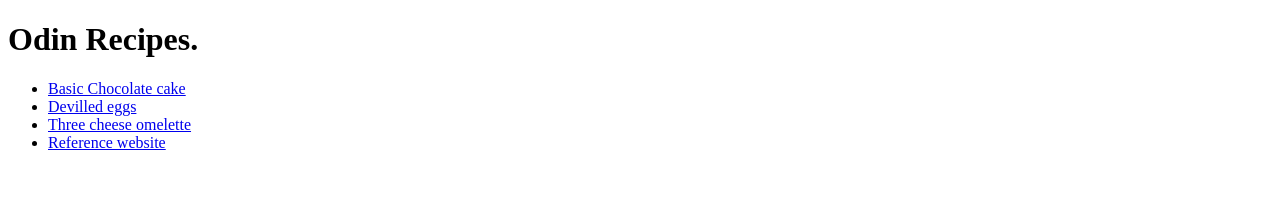
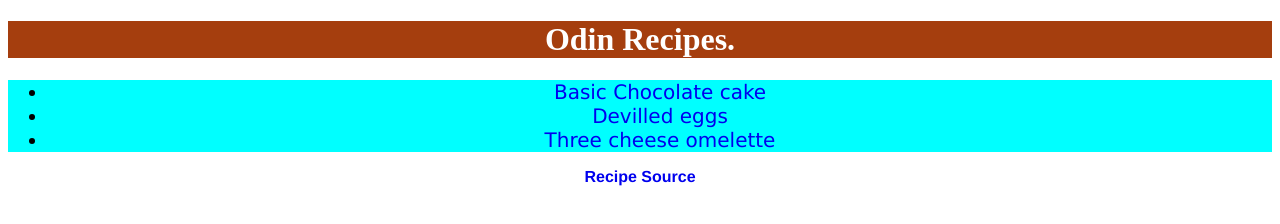
Before and after one commit to hussain-ahusan/odin-recipes, a plain HTML site: page index.html in a window 1280 px wide. Drawn offline with Linux system fonts and the light colour scheme.

Commit message:
style added

```diff
--- a/index.html
+++ b/index.html
@@ -3,14 +3,22 @@
 <head>
     <meta charset="utf-8">
     <title>Cooking Recipes</title>
+    <link rel="stylesheet" href="./style.css">
+    <style>
+        a {
+            text-align: center;
+        }
+    </style>
 </head>
 <body>
-    <h1>Odin Recipes.</h1>
-    <ul>
-       <li><a href="./recipes/basic-chocolate-cake.html">Basic Chocolate cake</a></li>
-       <li><a href="./recipes/devilled-eggs.html">Devilled eggs</a></li>
-       <li><a href="./recipes/three-cheese-omlette.html">Three cheese omelette</a></li>
-       <li> <a href="https://www.foodnetwork.com/"> Reference website</a></li>
+    <h1 class="home">Odin Recipes.</h1>
+    <ul class="recipes">
+       <li class="recipe"><a href="./recipes/basic-chocolate-cake.html">Basic Chocolate cake</a></li>
+       <li class="recipe"><a href="./recipes/devilled-eggs.html">Devilled eggs</a></li>
+       <li class="recipe"><a href="./recipes/three-cheese-omlette.html">Three cheese omelette</a></li>
     </ul>
+<div>
+    <a href="https://www.foodnetwork.com/">Recipe Source</a>
+</div>
 </body>
 </html>
--- /dev/null
+++ b/style.css
@@ -0,0 +1,27 @@
+.home {
+    font-family: "Times New Roman";
+    text-align: center;
+    background-color: rgb(165, 62, 14);
+    color: white;
+}
+
+.recipes {
+    background-color: aqua;
+    color: black;
+}
+
+.recipe {
+    text-align: center;
+    color: black;
+    font-family: Verdana, sans-serif;
+    font-size: 20px;
+}
+
+div {
+    text-align: center;
+    font-weight: bold;
+    font-family: Helvetica;
+}
+
+a:link {text-decoration: none;}
+a:hover {text-decoration:underline}
```
